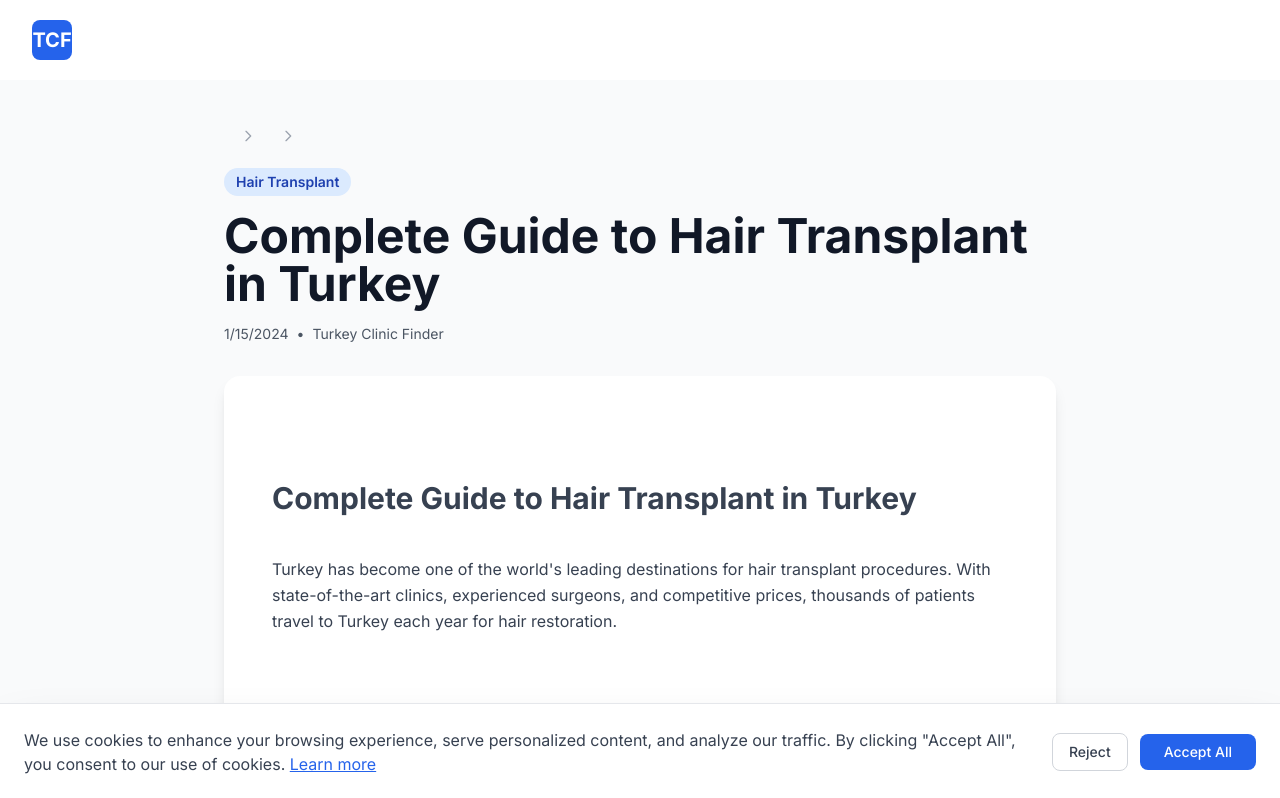
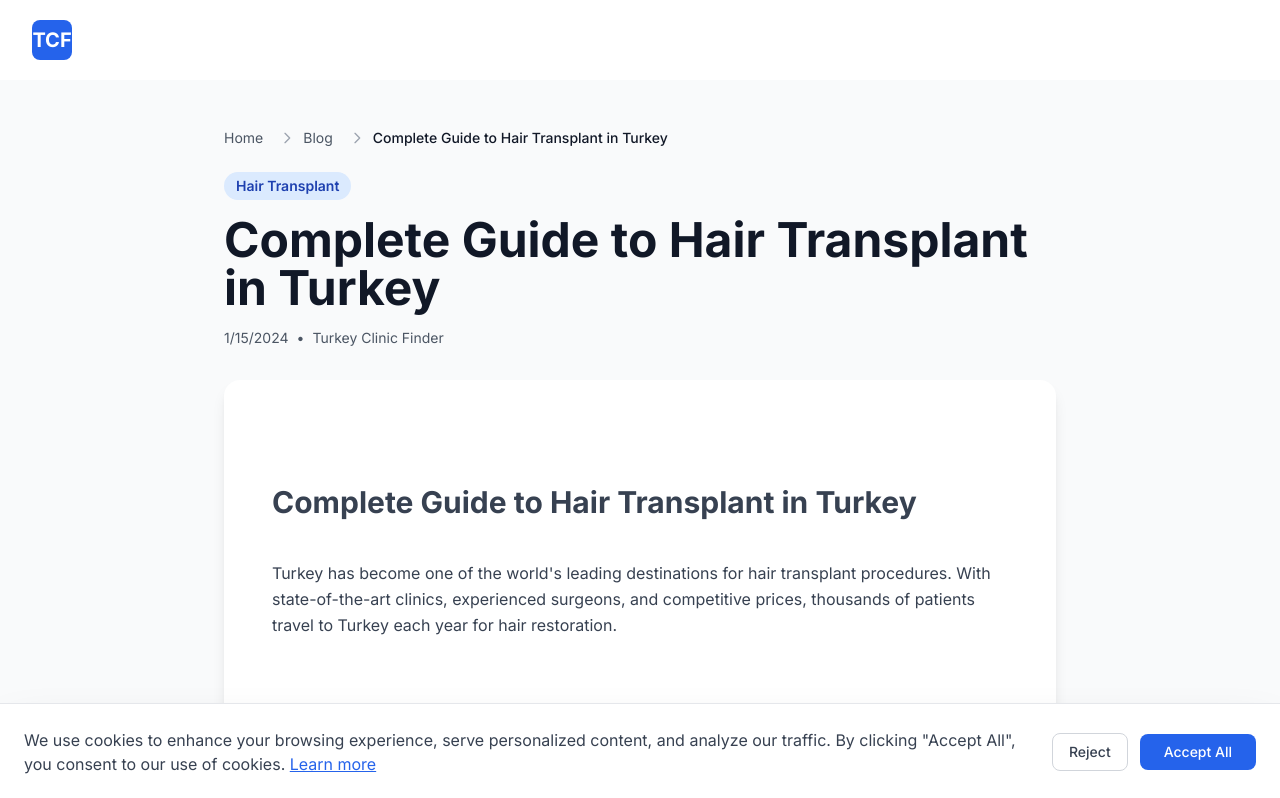
Before and after one commit to yasinnabialtun/turkeyclinicfinder, a Next.js app in the folder frontend/: page /blog/1 in a window 1280 px wide. Shown: the top 798 px of the page. Built offline with nearby package versions, Linux system fonts and the light colour scheme; no server answers.

Commit message:
Fix breadcrumb schema type error

```diff
--- a/frontend/src/app/blog/[slug]/page.tsx
+++ b/frontend/src/app/blog/[slug]/page.tsx
@@ -120,9 +120,9 @@ Most dental procedures in Turkey are performed with the same standards as Wester
   }
 
   const breadcrumbs = [
-    { label: 'Home', href: '/' },
-    { label: 'Blog', href: '/blog' },
-    { label: article.title, href: `/blog/${slug}` },
+    { name: 'Home', url: '/' },
+    { name: 'Blog', url: '/blog' },
+    { name: article.title, url: `/blog/${slug}` },
   ];
 
   const articleSchema = generateArticleSchema({
```
